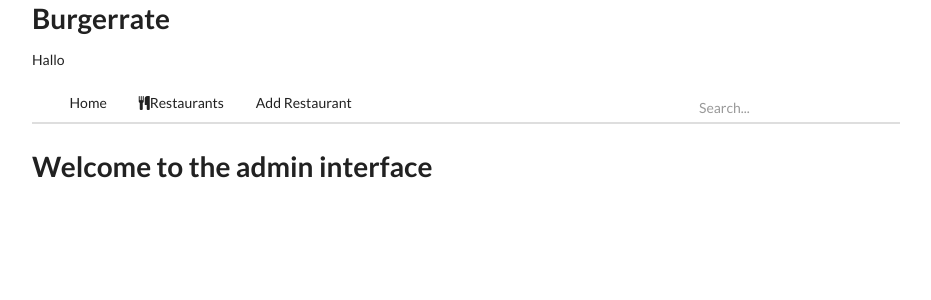
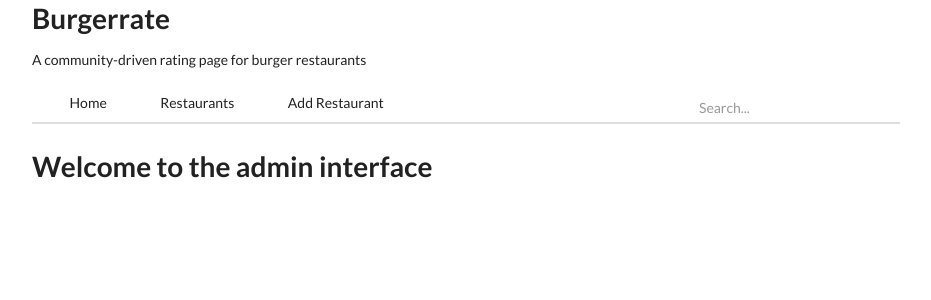
Before and after one commit to mu35li/burgerrate, a Flask app: page /admin in a window 1280 px wide. Shown: the top 300 px of the page, without its empty margins (174-1105 px from the left). Run offline with Flask 2, Linux system fonts and the light colour scheme; data that the repository does not hold is empty; some libraries are stand-ins or nearby versions; some web fonts are replaced.

Commit message:
Change subtext

```diff
--- a/burgerrate/templates/layout.html
+++ b/burgerrate/templates/layout.html
@@ -23,16 +23,16 @@
     <div class="ui page grid">
     <div class="sixteen wide column">
     <h1>Burgerrate</h1>
-    <p>Hallo</p>
+    <p>A community-driven rating page for burger restaurants</p>
       <div class="ui secondary pointing menu">
         <a class="{% if activePage == 'index' %}active{% endif %} item" href="{{ url_for('index') }}">
           <i class="fa fa-home icon"></i> Home
         </a>
         <a class="{% if activePage == 'list' %}active{% endif %} item" href="{{ url_for('listRestaurants') }}">
-          <i class="fa fa-cutlery"></i> Restaurants
+          <i class="fa fa-cutlery icon"></i> Restaurants
         </a>
         <a class="{% if activePage == 'newRestaurant' %}active{% endif %} item" href="{{ url_for('newRestaurant') }}">
-          <i class="fa fa-burger"></i> Add Restaurant
+          <i class="fa fa-plus icon"></i> Add Restaurant
         </a>
         <div class="right menu">
           <div class="item">
```
